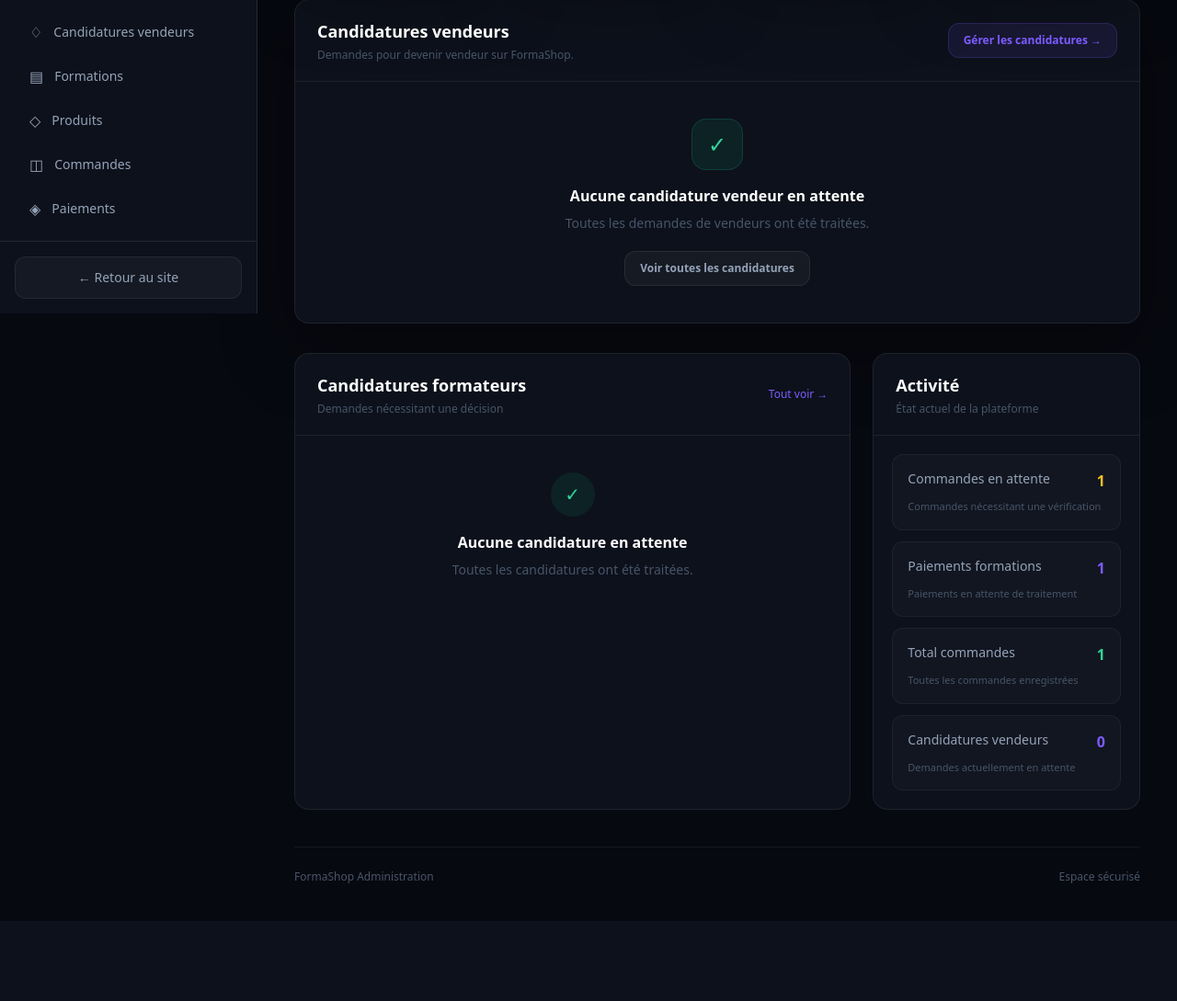
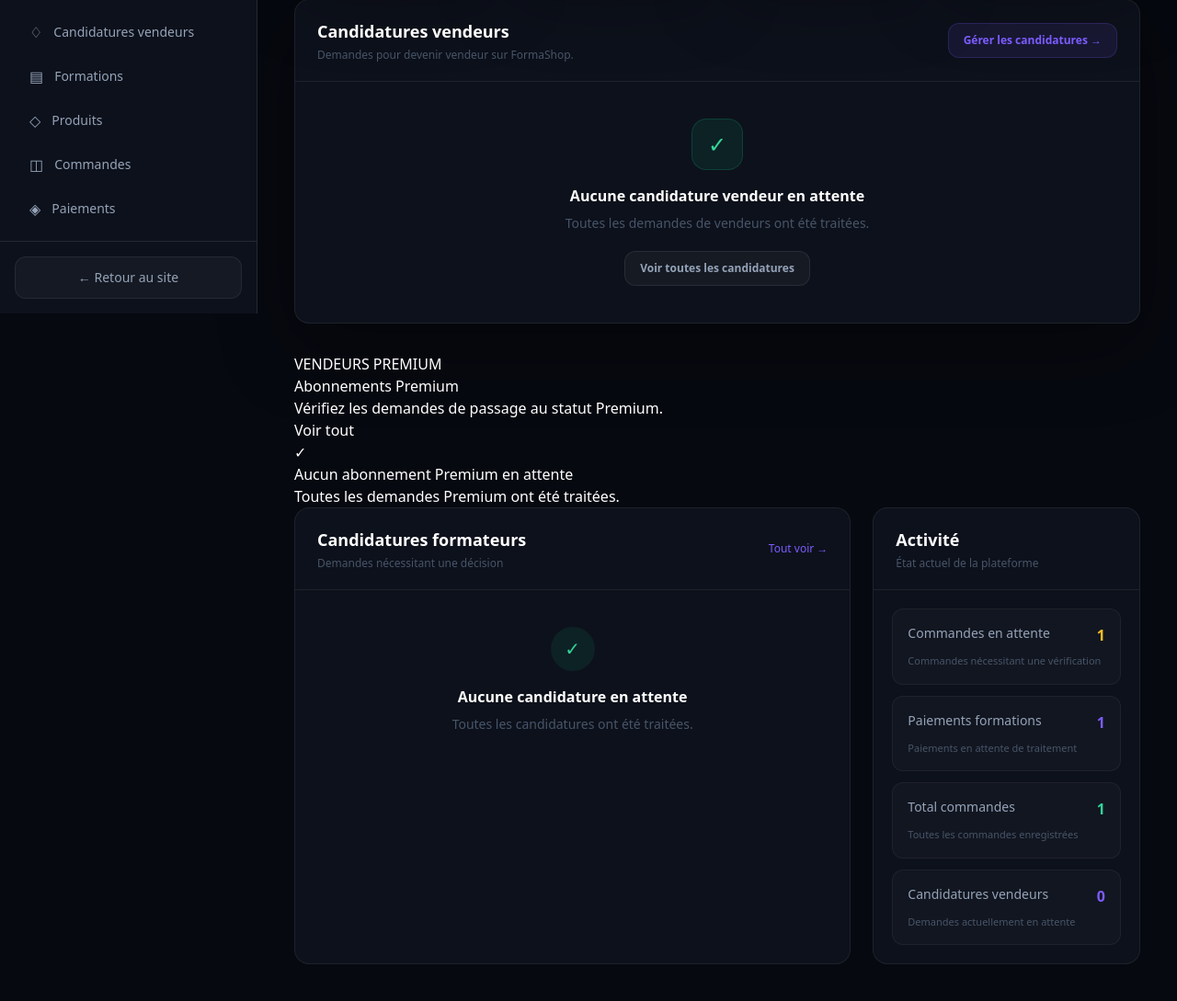
Before and after one commit to mezatsa-wq/formation-shop, a Django app: page /admin-dashboard/ in a window 1280 px wide. Shown: the part 459-1548 px from the top of the page at 92% size. Before the commit the page ends 1420 px from the top, so only its background shows below. Run offline with Django 5.2, Linux system fonts and the light colour scheme; a user stored in the database is signed in; tables that the repository leaves empty hold one stand-in row (values such as "Sample post"); some libraries are stand-ins or nearby versions.

Commit message:
amelioration dashboard  et finalisation finale total mx

```diff
--- a/app/views.py
+++ b/app/views.py
@@ -9,13 +9,16 @@ from django.contrib import messages
 
 from courses.models import Course
 from products.models import Product
-from accounts.models import SellerApplication
-from orders.models import Order, CoursePayment
+
 from accounts.models import (
+    SellerApplication,
+    SellerSubscription,
     TrainerApplication,
     TrainerProfile,
     TrainerWallet,
 )
+
+from orders.models import Order, CoursePayment
 
 
 @login_required
@@ -28,22 +31,69 @@ def admin_dashboard(request):
             status=403
         )
 
-    pending_applications = TrainerApplication.objects.filter(
+    # ========================================================
+    # FORMATEURS
+    # ========================================================
+
+    pending_applications = (
+        TrainerApplication.objects
+        .filter(status="pending")
+        .select_related("user")
+        .order_by("-created_at")[:5]
+    )
+
+    pending_trainers_count = TrainerApplication.objects.filter(
         status="pending"
-    ).select_related("user").order_by("-created_at")[:5]
-    pending_seller_application_list = SellerApplication.objects.filter(
-        status="pending"
-    ).select_related("user").order_by("-created_at")
+    ).count()
 
-    pending_seller_applications = pending_seller_application_list.count()
+    total_trainers = TrainerApplication.objects.filter(
+        status="approved"
+    ).count()
+
+    # ========================================================
+    # VENDEURS
+    # ========================================================
+
+    pending_seller_application_list = (
+        SellerApplication.objects
+        .filter(status="pending")
+        .select_related("user")
+        .order_by("-created_at")
+    )
+
+    pending_seller_applications = (
+        pending_seller_application_list.count()
+    )
+
+    # ========================================================
+    # PREMIUM
+    # ========================================================
+
+    pending_premium_subscription_list = (
+        SellerSubscription.objects
+        .filter(status="pending")
+        .select_related("seller")
+        .order_by("-created_at")
+    )
+
+    pending_premium_subscriptions = (
+        pending_premium_subscription_list.count()
+    )
+
+    # ========================================================
+    # STATISTIQUES
+    # ========================================================
+
     context = {
+
         "total_users": User.objects.count(),
 
-        "total_trainers": TrainerApplication.objects.filter(
-            status="approved"
-        ).count(),
-        "pending_seller_applications": pending_seller_applications,
-        "pending_seller_application_list": pending_seller_application_list,
+        "total_trainers": total_trainers,
+
+        "pending_trainers_count": pending_trainers_count,
+
+        "pending_applications": pending_applications,
+
         "total_courses": Course.objects.count(),
 
         "total_products": Product.objects.count(),
@@ -58,11 +108,27 @@ def admin_dashboard(request):
             status="pending"
         ).count(),
 
-        "pending_applications": pending_applications,
+        # ----------------------------------------------------
+        # VENDEURS
+        # ----------------------------------------------------
 
-        "pending_trainers_count": TrainerApplication.objects.filter(
-            status="pending"
-        ).count(),
+        "pending_seller_applications": pending_seller_applications,
+
+        "pending_seller_application_list": (
+            pending_seller_application_list
+        ),
+
+        # ----------------------------------------------------
+        # PREMIUM
+        # ----------------------------------------------------
+
+        "pending_premium_subscriptions": (
+            pending_premium_subscriptions
+        ),
+
+        "pending_premium_subscription_list": (
+            pending_premium_subscription_list
+        ),
     }
 
     return render(
@@ -71,6 +137,10 @@ def admin_dashboard(request):
         context
     )
 
+
+# ============================================================
+# LISTE DES CANDIDATURES FORMATEURS
+# ============================================================
 
 @login_required
 def admin_trainers(request):
@@ -82,9 +152,11 @@ def admin_trainers(request):
             status=403
         )
 
-    applications = TrainerApplication.objects.select_related(
-        "user"
-    ).order_by("-created_at")
+    applications = (
+        TrainerApplication.objects
+        .select_related("user")
+        .order_by("-created_at")
+    )
 
     return render(
         request,
@@ -94,6 +166,10 @@ def admin_trainers(request):
         }
     )
 
+
+# ============================================================
+# DETAIL CANDIDATURE FORMATEUR
+# ============================================================
 
 @login_required
 def admin_trainer_detail(request, application_id):
@@ -119,6 +195,10 @@ def admin_trainer_detail(request, application_id):
     )
 
 
+# ============================================================
+# ACCEPTER FORMATEUR
+# ============================================================
+
 @login_required
 def admin_trainer_approve(request, application_id):
 
@@ -137,7 +217,10 @@ def admin_trainer_approve(request, application_id):
     if request.method == "POST":
 
         application.status = "approved"
-        application.save(update_fields=["status"])
+
+        application.save(
+            update_fields=["status"]
+        )
 
         TrainerProfile.objects.get_or_create(
             user=application.user,
@@ -160,6 +243,10 @@ def admin_trainer_approve(request, application_id):
     return redirect("admin_trainers")
 
 
+# ============================================================
+# REFUSER FORMATEUR
+# ============================================================
+
 @login_required
 def admin_trainer_reject(request, application_id):
 
@@ -178,12 +265,15 @@ def admin_trainer_reject(request, application_id):
     if request.method == "POST":
 
         application.status = "rejected"
-        application.save(update_fields=["status"])
+
+        application.save(
+            update_fields=["status"]
+        )
 
         messages.warning(
             request,
             f"La candidature de {application.user.username} "
-            "a été refusée."
+            f"a été refusée."
         )
 
     return redirect("admin_trainers")
--- a/config/template/app/admin_dashboard.html
+++ b/config/template/app/admin_dashboard.html
@@ -1106,7 +1106,136 @@
 
         </section>
 
-
+<!-- ========================================================= -->
+<!-- ABONNEMENTS PREMIUM EN ATTENTE -->
+<!-- ========================================================= -->
+
+<section class="dashboard-card">
+
+    <div class="section-header">
+
+        <div>
+            <span class="section-kicker">
+                VENDEURS PREMIUM
+            </span>
+
+            <h2>
+                Abonnements Premium
+            </h2>
+
+            <p>
+                Vérifiez les demandes de passage au statut Premium.
+            </p>
+        </div>
+
+        <div class="section-actions">
+
+            {% if pending_premium_subscriptions %}
+                <span class="status-badge pending">
+                    {{ pending_premium_subscriptions }} en attente
+                </span>
+            {% endif %}
+
+            <a
+                href="/admin/accounts/sellersubscription/"
+                class="btn-secondary"
+            >
+                Voir tout
+            </a>
+
+        </div>
+
+    </div>
+
+
+    {% if pending_premium_subscription_list %}
+
+        <div class="applications-list">
+
+            {% for subscription in pending_premium_subscription_list %}
+
+                <div class="application-item">
+
+                    <div class="application-main">
+
+                        <div class="application-avatar">
+                            {{ subscription.seller.username|first|upper }}
+                        </div>
+
+                        <div>
+
+                            <h3>
+                                {{ subscription.seller.username }}
+                            </h3>
+
+                            <p>
+                                Demande d'abonnement
+                                <strong>Premium</strong>
+                            </p>
+
+                            <div class="application-meta">
+
+                                <span>
+                                    💰 {{ subscription.amount }} FCFA
+                                </span>
+
+                                <span>
+                                    📱 {{ subscription.phone_number }}
+                                </span>
+
+                                <span>
+                                    {% if subscription.method == "mtn" %}
+                                        MTN Mobile Money
+                                    {% else %}
+                                        Orange Money
+                                    {% endif %}
+                                </span>
+
+                            </div>
+
+                        </div>
+
+                    </div>
+
+
+                    <div class="application-actions">
+
+                        <a
+                            href="/admin/accounts/sellersubscription/{{ subscription.id }}/change/"
+                            class="btn-primary"
+                        >
+                            Vérifier
+                        </a>
+
+                    </div>
+
+                </div>
+
+            {% endfor %}
+
+        </div>
+
+    {% else %}
+
+        <div class="empty-state">
+
+            <div class="empty-icon">
+                ✓
+            </div>
+
+            <h3>
+                Aucun abonnement Premium en attente
+            </h3>
+
+            <p>
+                Toutes les demandes Premium ont été traitées.
+            </p>
+
+        </div>
+
+    {% endif %}
+
+</section>
 
         <!-- TWO COLUMNS -->
 
```
Also changed, not shown: accounts/admin.py (+16 -0 lines).
